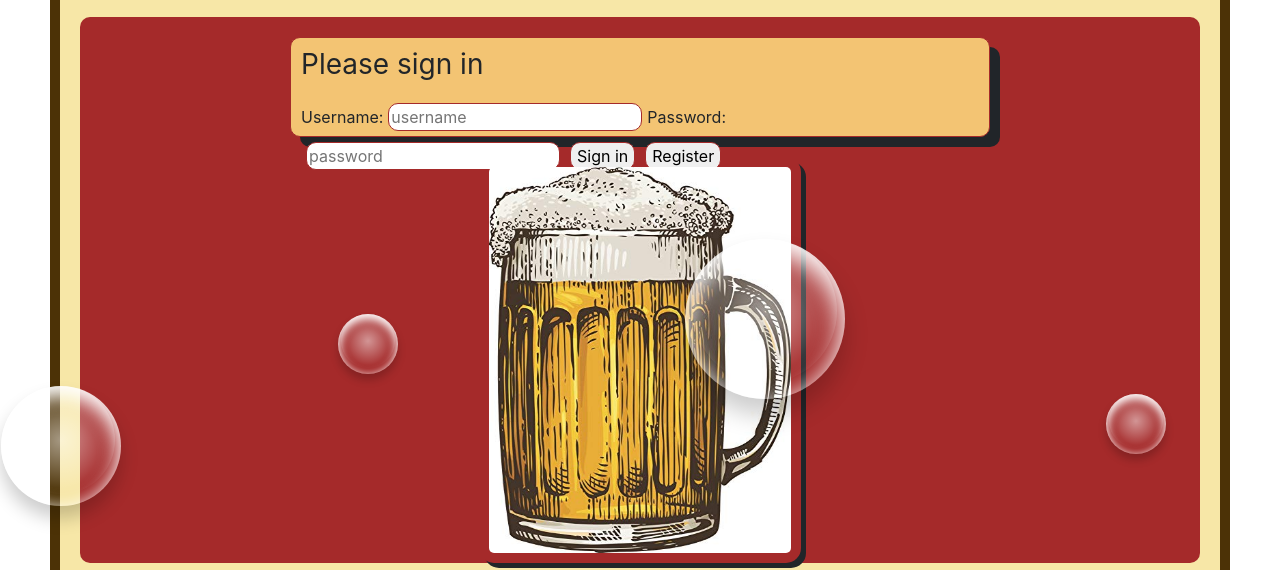
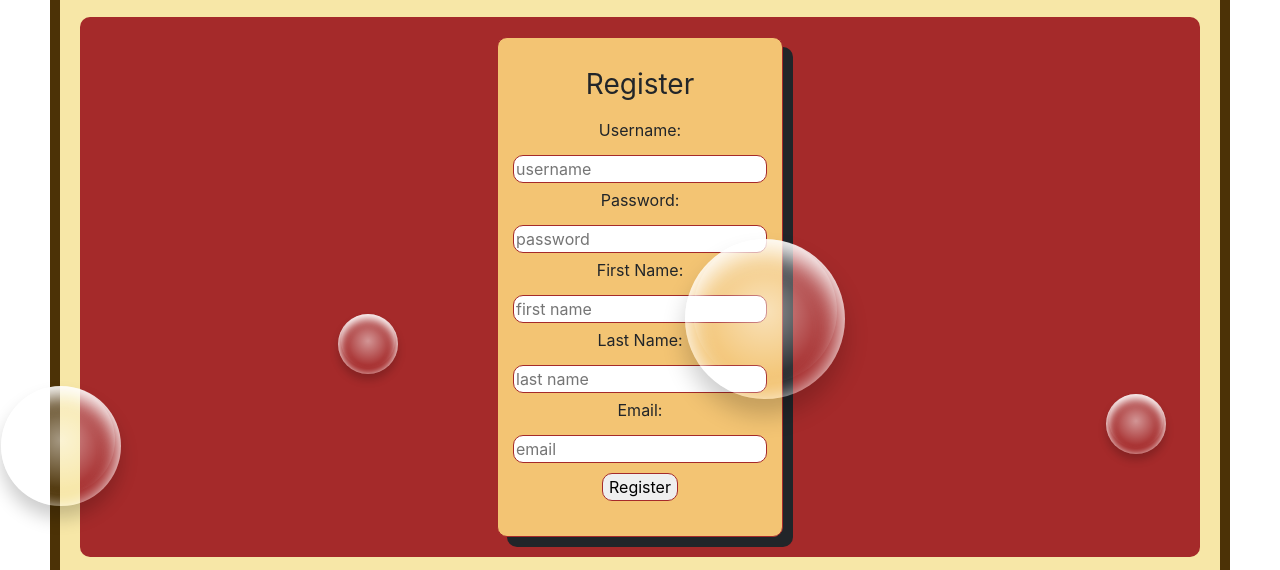
Before and after one commit to brownabs/Brewster, a React app: page /register in a window 1280 px wide. Shown: the part 238-808 px from the top of the page. Built offline with nearby package versions, Linux system fonts and the light colour scheme; a web font is replaced by a local one.

Commit message:
login and register

```diff
--- a/src/components/ApplicationViews.js
+++ b/src/components/ApplicationViews.js
@@ -1,5 +1,4 @@
 import React, { Component } from "react"
-import { Route } from "react-router-dom"
 import UserManager from "../modules/UserManager"
 
 class ApplicationViews extends Component {
--- a/src/components/auth/IsAuth.js
+++ b/src/components/auth/IsAuth.js
@@ -1,5 +1,7 @@
 import React, { Component } from "react"
+import { Route } from "react-router-dom";
 import Login from "./Login"
+import Register from './Register'
 import UserAccessLayer from "../UserAccessLayer"
 
 
@@ -8,11 +10,19 @@ class IsAuth extends Component {
   render() {
     return (
       <React.Fragment>
-            {this.props.isAuthenticated() ? (
-              <UserAccessLayer {...this.props} />
-            ) : (
-                <Login {...this.props} />
-              )}
+        {this.props.isAuthenticated() ? (
+          <UserAccessLayer {...this.props} />
+        ) : (
+            <Route exact path="/" render={(props) => {
+              return <Login {...this.props} />
+            }}
+            />
+
+
+          )} <Route exact path='/register' render={(props) => {
+            return <Register {...this.props} />
+          }} />
+
       </React.Fragment>
     )
   }
--- a/src/components/auth/Login.js
+++ b/src/components/auth/Login.js
@@ -3,6 +3,8 @@ import "./login.css"
 import UserManager from "../../modules/UserManager"
 import beer from './beerCartoon.jpg'
 import './login.css'
+import { Link } from "react-router-dom"
+
 
 
 export default class Login extends Component {
@@ -21,30 +23,7 @@ export default class Login extends Component {
     this.setState(stateToChange)
   }
 
-  handleRegister = e => {
-    e.preventDefault()
-    const newUser = {
-      username: this.state.username,
-      password: this.state.password,
-      first_name: this.state.first_name,
-      last_name: this.state.last_name,
-      email: this.state.email
-    }
-    if (this.state.username && this.state.password) {
-      UserManager.searchUsername(this.state.username).then(users => {
-        if (users.length) {
-          alert(`Username ${this.state.username} already exits!`)
-        } else {
-          UserManager.addUser(newUser).then(user => {
-            sessionStorage.setItem("credentials", parseInt(user.id))
-            this.props.setAuth()
-          })
-        }
-      })
-    } else {
-      alert("Please Fill Out Form 😬!")
-    }
-  }
+
 
   handleLogin = e => {
     e.preventDefault()
@@ -69,16 +48,16 @@ export default class Login extends Component {
       <div className="landingPage">
       <p className="pageTitle">Brewster</p>
       <div className="innerLandingPage">
-        <div class="bubble x1"></div>
-        <div class="bubble x2"></div>
-        <div class="bubble x3"></div>
-        <div class="bubble x4"></div>
-        <div class="bubble x5"></div>
-        <div class="bubble x6"></div>
-        <div class="bubble x7"></div>
-        <div class="bubble x8"></div>
-        <div class="bubble x9"></div>
-        <div class="bubble x10"></div>
+        <div className="bubble x1"></div>
+        <div className="bubble x2"></div>
+        <div className="bubble x3"></div>
+        <div className="bubble x4"></div>
+        <div className="bubble x5"></div>
+        <div className="bubble x6"></div>
+        <div className="bubble x7"></div>
+        <div className="bubble x8"></div>
+        <div className="bubble x9"></div>
+        <div className="bubble x10"></div>
       <div className="loginFormContainer">
       <form className="loginForm">
         <h1 className="h3 mb-3 font-weight-normal">Please sign in</h1>
@@ -102,9 +81,9 @@ export default class Login extends Component {
         <button type="submit" className="submit" onClick={this.handleLogin}>
           Sign in
         </button>
-        <button type="submit" className="submit" onClick={this.handleRegister}>
-          Register
-        </button>
+        <Link to="/register">
+        <button type="submit" className="submit">Register</button>
+        </Link>
       </form>
       </div>
       <img src={beer} className="icon--beer" alt="beer" />
--- /dev/null
+++ b/src/components/auth/Register.css
@@ -0,0 +1,65 @@
+.registerForm {
+    margin: 20px;
+    padding: 10px;
+    border: 1px brown solid;
+    background-color:  #F3C473;
+    border-radius: 10px;
+    box-shadow: 10px 10px;
+    display: flex;
+    justify-content: center;
+    flex-direction: column;
+    align-items: center;
+    height: 500px;
+
+
+}
+
+.registerPageTitle {
+    font-size: 70px;
+    display: flex;
+    justify-content: center;
+    font-family: 'Fredericka the Great', cursive;
+
+}
+.registerLandingPage {
+    margin: 50px;
+    border: 10px solid #4C3206;
+    background-color: #F7E7A7
+ }
+
+ .registerInnerLandingPage {
+     background-color: brown;
+     display: flex;
+     justify-content: center;
+     flex-direction: row;
+     align-items: center;
+     margin: 20px;
+     border-radius: 10px
+ }
+
+.first_name {
+    border: 1px brown solid;
+    border-radius: 10px;
+    margin: 5px
+}
+
+.last_name {
+    border: 1px brown solid;
+    border-radius: 10px;
+    margin: 5px
+}
+
+.email {
+    border: 1px brown solid;
+    border-radius: 10px;
+    margin: 5px
+}
+
+
+.registerIconBeer {
+    height: 306px;
+    width: 222px;
+    border-radius: 15px;
+    padding: 10px;
+    box-shadow: 5px 5px;
+}
--- /dev/null
+++ b/src/components/auth/Register.js
@@ -0,0 +1,118 @@
+import React, { Component } from "react"
+import UserManager from "../../modules/UserManager"
+// import beer from './beerCartoon.jpg'
+import './Register.css'
+
+  export default class Register extends Component {
+
+    state = {
+        password: "",
+        username: "",
+        first_name: "",
+        last_name: "",
+        email: ""
+      }
+
+      handleFieldChange = evt => {
+        const stateToChange = {}
+        stateToChange[evt.target.id] = evt.target.value
+        this.setState(stateToChange)
+      }
+
+    handleRegister = e => {
+    e.preventDefault()
+    const newUser = {
+      username: this.state.username,
+      password: this.state.password,
+      first_name: this.state.first_name,
+      last_name: this.state.last_name,
+      email: this.state.email
+    }
+
+    if (this.state.username && this.state.password) {
+      UserManager.searchUsername(this.state.username).then(users => {
+        if (users.length) {
+          alert(`Username ${this.state.username} already exits!`)
+        } else {
+          UserManager.addUser(newUser).then(user => {
+            sessionStorage.setItem("credentials", parseInt(user.id))
+            this.props.setAuth()
+          })
+          .then("this.history.push....")
+        }
+      })
+    } else {
+      alert("Please Fill Out Form 😬!")
+    }
+  }
+
+  render() {
+    return (
+      <div className="registerLandingPage">
+      <p className="registerPageTitle">Brewster</p>
+      <div className="registerInnerLandingPage">
+        <div className="bubble x1"></div>
+        <div className="bubble x2"></div>
+        <div className="bubble x3"></div>
+        <div className="bubble x4"></div>
+        <div className="bubble x5"></div>
+        <div className="bubble x6"></div>
+        <div className="bubble x7"></div>
+        <div className="bubble x8"></div>
+        <div className="bubble x9"></div>
+        <div className="bubble x10"></div>
+      <div className="registerFormContainer">
+      <form className="registerForm">
+        <h1 className="h3 mb-3 font-weight-normal">Register</h1>
+        <label htmlFor="inputUsername">Username:</label>
+        <input className="username"
+          onChange={this.handleFieldChange}
+          type="username"
+          id="username"
+          placeholder={`username`}
+          required=""
+          autoFocus=""
+        />
+        <label htmlFor="inputPassword">Password:</label>
+        <input className="password"
+          onChange={this.handleFieldChange}
+          type="password"
+          id="password"
+          placeholder={`password`}
+          required=""
+        />
+           <label htmlFor="inputFirstName">First Name:</label>
+        <input className="first_name"
+          onChange={this.handleFieldChange}
+          type="name"
+          id="first_name"
+          placeholder={`first name`}
+          required=""
+        />
+           <label htmlFor="inputLastName">Last Name:</label>
+        <input className="last_name"
+          onChange={this.handleFieldChange}
+          type="name"
+          id="last_name"
+          placeholder={`last name`}
+          required=""
+        />
+             <label htmlFor="inputEmail">Email:</label>
+        <input className="email"
+          onChange={this.handleFieldChange}
+          type="email"
+          id="email"
+          placeholder={`email`}
+          required=""
+        />
+        <button type="submit" className="submit" onClick={this.handleRegister}>
+          Register
+        </button>
+      </form>
+      </div>
+
+          </div>
+        </div>
+    )
+  }
+}
```
Also changed, not shown: src/components/auth/login.css (line endings or trailing spaces).
